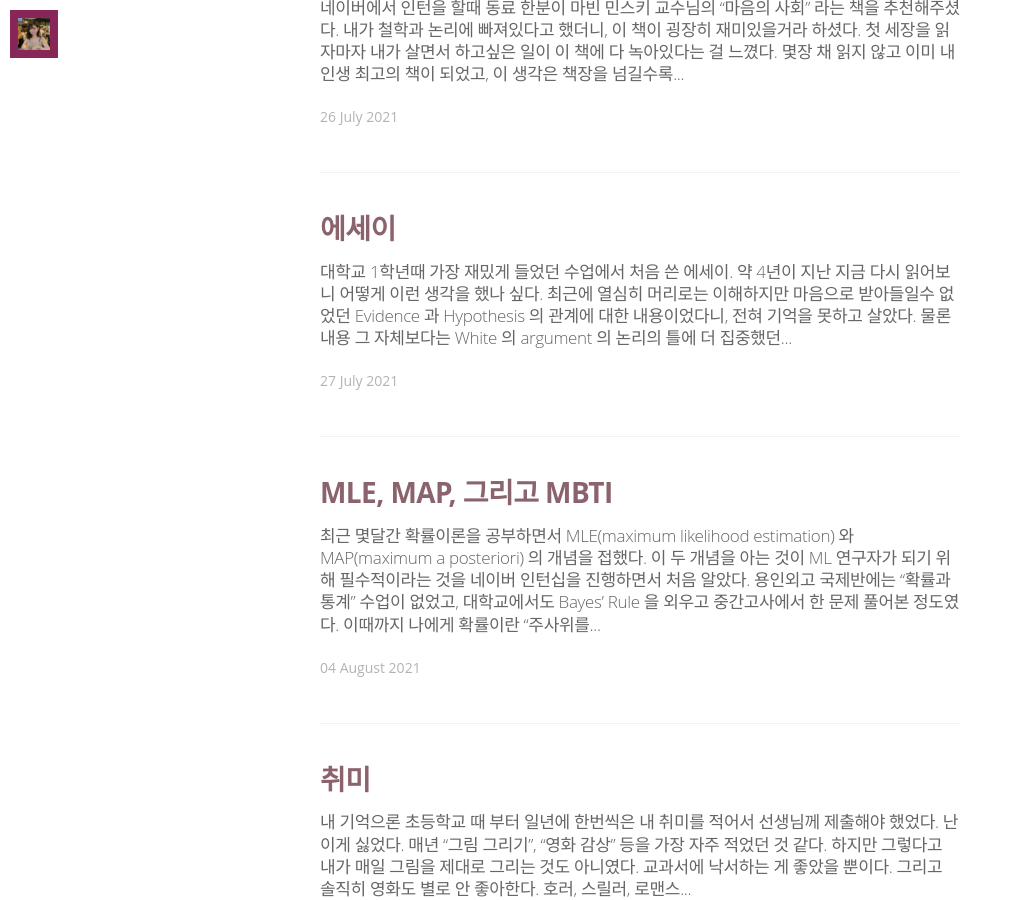
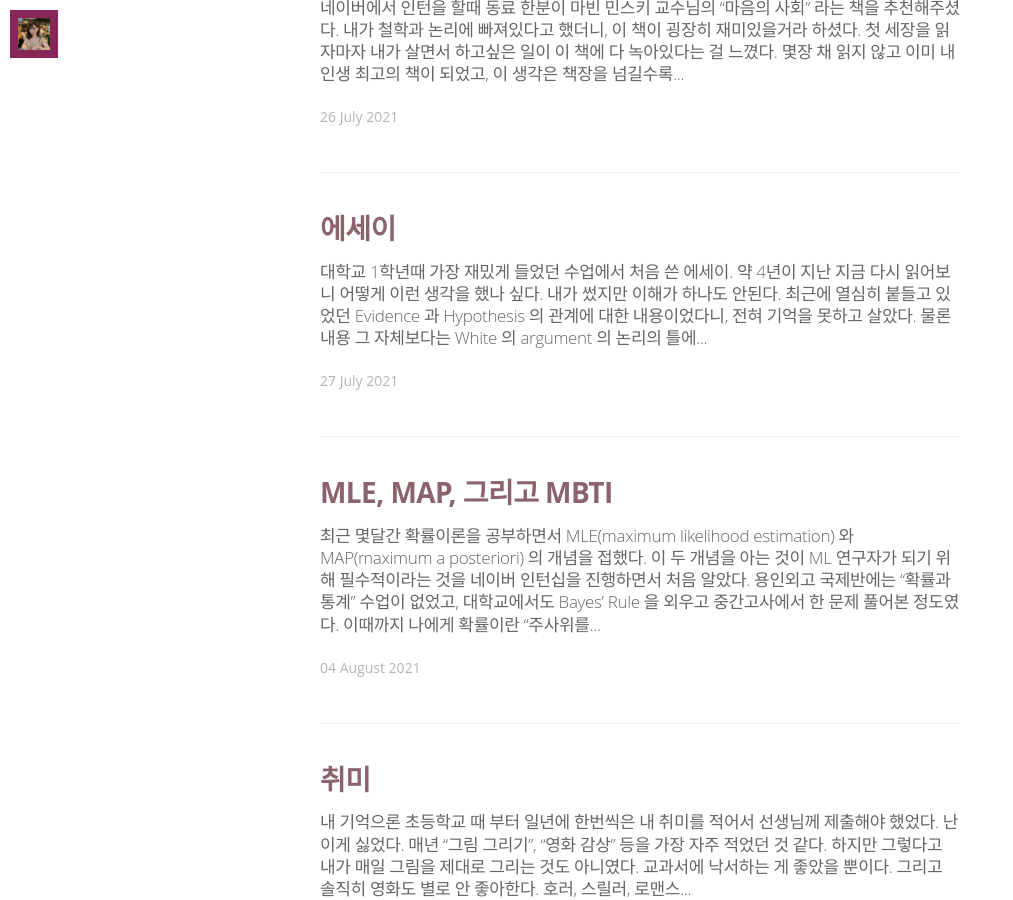
Before and after one commit to minniie/minniie.github.io, a Jekyll site: the page built from index.html, in a window 1280 px wide and 900 px high, scrolled down 853 px. Shown: the whole window, without its empty margins (0-1013 px from the left). Built offline with Jekyll 4.4.1, drawn with Linux system fonts in a browser that asks for light colours; nearby versions of some CDN libraries; some web fonts are replaced; the list of posts is cut into pages by our own code.

Commit message:
Update 2021-07-27-post2.markdown

```diff
--- a/_posts/2021-07-27-post2.markdown
+++ b/_posts/2021-07-27-post2.markdown
@@ -7,7 +7,7 @@ tags: thoughts
 image: /assets/article_images/2021-07-27-post2/wallpaper.JPG
 ---
 
-대학교 1학년때 가장 재밌게 들었던 수업에서 처음 쓴 에세이. 약 4년이 지난 지금 다시 읽어보니 어떻게 이런 생각을 했나 싶다. 최근에 열심히 머리로는 이해하지만 마음으로 받아들일수 없었던 Evidence 과 Hypothesis 의 관계에 대한 내용이었다니, 전혀 기억을 못하고 살았다. 물론 내용 그 자체보다는 White 의 argument 의 논리의 틀에 더 집중했던 것이지만.
+대학교 1학년때 가장 재밌게 들었던 수업에서 처음 쓴 에세이. 약 4년이 지난 지금 다시 읽어보니 어떻게 이런 생각을 했나 싶다. 내가 썼지만 이해가 하나도 안된다. 최근에 열심히 붙들고 있었던 Evidence 과 Hypothesis 의 관계에 대한 내용이었다니, 전혀 기억을 못하고 살았다. 물론 내용 그 자체보다는 White 의 argument 의 논리의 틀에 더 집중했던 것이지만.
 
 <blockquote>
 <p>PHI 203 Introduction to Epistemology and Metaphysics</p>
```
